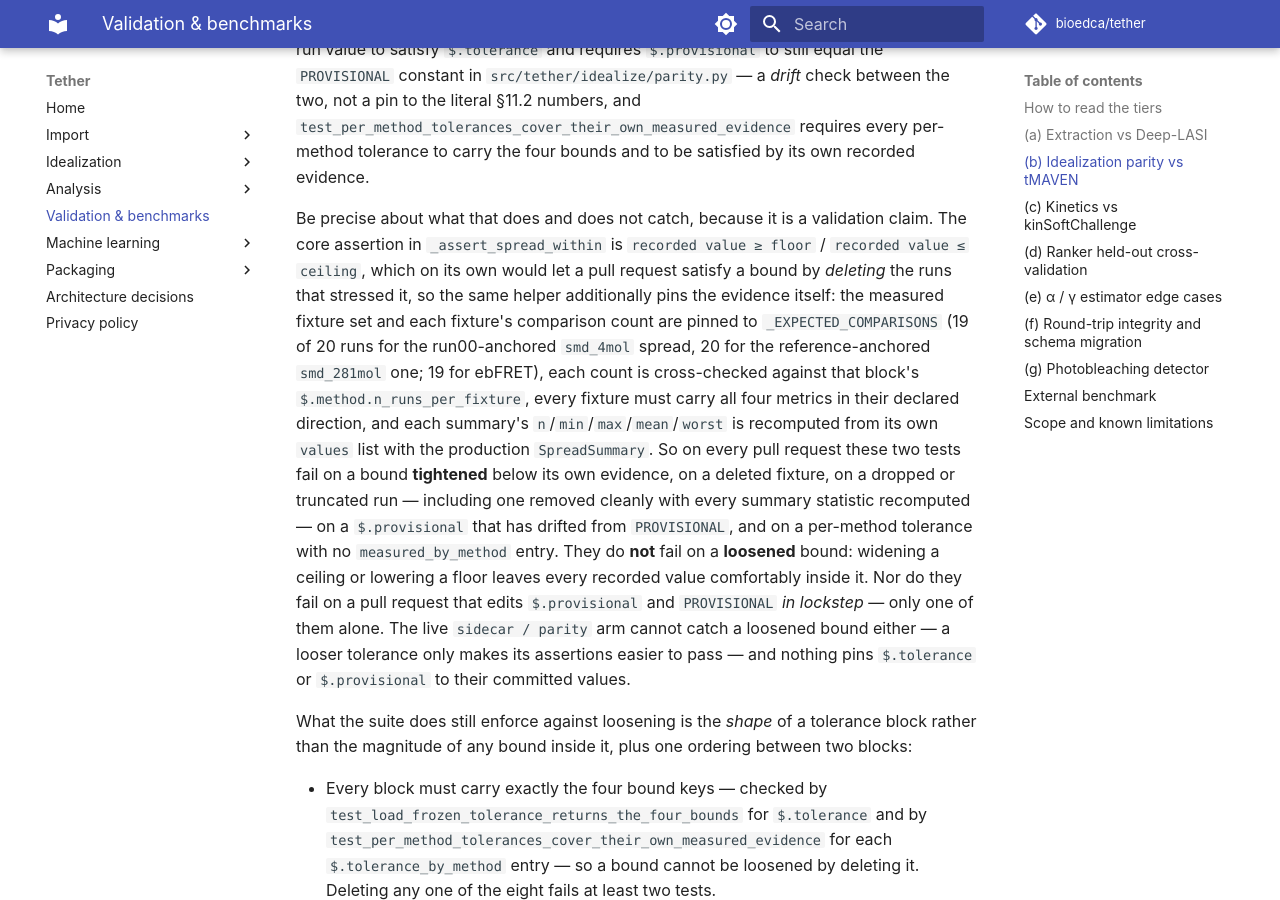
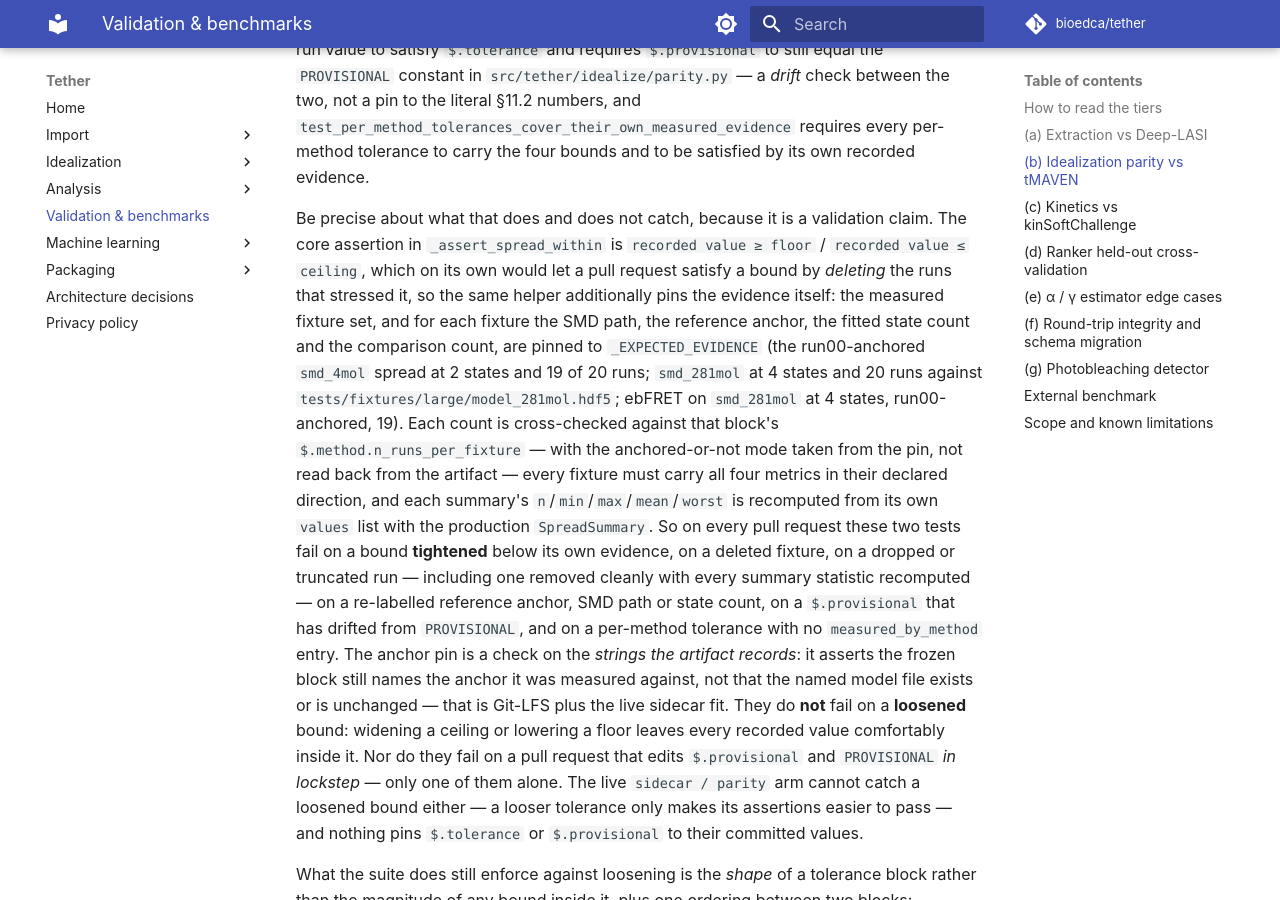
Before and after one commit to bioedca/tether, an MkDocs documentation site: the page built from docs/validation.md, in a window 1280 px wide and 900 px high, scrolled down 7578 px. Built offline with MkDocs 1.6.1 and Material for MkDocs 9.7.7, drawn with Linux system fonts in a browser that asks for light colours; comment, search, counter and statistics services are not loaded; the version menu is left out.

Commit message:
test(idealize): pin the reference anchor the frozen evidence names
`_assert_spread_within` inferred the cross-seed-vs-reference mode from the
artifact under test (`fixture["reference"] == _ANCHOR_REFERENCE`), so a
same-mode identity swap satisfied every assertion: re-pointing the 281-mol
block at a different reference model, or at a different SMD path, passed
uncaught. The 281-mol anchor is load-bearing elsewhere -- the producer
(`scripts/measure_parity.py`), the live sidecar fit and `docs/validation.md`
all name it -- so a hand-edit of that one JSON string left the PR-facing test
certifying evidence whose stated provenance no longer matched.

Replace the count-only maps with `_EXPECTED_EVIDENCE`, pinning each block's
SMD path, reference anchor, state count and comparison count, and drive the
anchored/not mode off the pin rather than off the artifact. Values mirror the
producer-side `_FIXTURES` dict.

The pin covers the strings the artifact records, not the files they name; the
docstring and `docs/validation.md` say so rather than implying the evidence
was re-verified against the model.

```diff
--- a/docs/validation.md
+++ b/docs/validation.md
@@ -247,16 +247,23 @@ Be precise about what that does and does not catch, because it is a validation c
 The core assertion in `_assert_spread_within` is `recorded value ≥ floor` /
 `recorded value ≤ ceiling`, which on its own would let a pull request satisfy a bound by
 *deleting* the runs that stressed it, so the same helper additionally pins the evidence
-itself: the measured fixture set and each fixture's comparison count are pinned to
-`_EXPECTED_COMPARISONS` (19 of 20 runs for the run00-anchored `smd_4mol` spread, 20 for the
-reference-anchored `smd_281mol` one; 19 for ebFRET), each count is cross-checked against
-that block's `$.method.n_runs_per_fixture`, every fixture must carry all four metrics in
+itself: the measured fixture set, and for each fixture the SMD path, the reference anchor,
+the fitted state count and the comparison count, are pinned to `_EXPECTED_EVIDENCE` (the
+run00-anchored `smd_4mol` spread at 2 states and 19 of 20 runs; `smd_281mol` at 4 states and
+20 runs against `tests/fixtures/large/model_281mol.hdf5`; ebFRET on `smd_281mol` at 4 states,
+run00-anchored, 19). Each count is cross-checked against that block's
+`$.method.n_runs_per_fixture` — with the anchored-or-not mode taken from the pin, not read
+back from the artifact — every fixture must carry all four metrics in
 their declared direction, and each summary's `n`/`min`/`max`/`mean`/`worst` is recomputed
 from its own `values` list with the production `SpreadSummary`. So on every pull request
 these two tests fail on a bound **tightened** below its own evidence, on a deleted fixture,
 on a dropped or truncated run — including one removed cleanly with every summary statistic
-recomputed — on a `$.provisional` that has drifted from `PROVISIONAL`, and on a per-method
-tolerance with no `measured_by_method` entry. They do **not** fail on a **loosened** bound:
+recomputed — on a re-labelled reference anchor, SMD path or state count, on a
+`$.provisional` that has drifted from `PROVISIONAL`, and on a per-method
+tolerance with no `measured_by_method` entry. The anchor pin is a check on the *strings the
+artifact records*: it asserts the frozen block still names the anchor it was measured
+against, not that the named model file exists or is unchanged — that is Git-LFS plus the
+live sidecar fit. They do **not** fail on a **loosened** bound:
 widening a ceiling or lowering a floor leaves every recorded value comfortably inside it. Nor
 do they fail on a pull request that edits `$.provisional` and `PROVISIONAL` *in lockstep* —
 only one of them alone. The live `sidecar / parity` arm cannot catch a loosened bound
```
Also changed, not shown: 1 other file.
